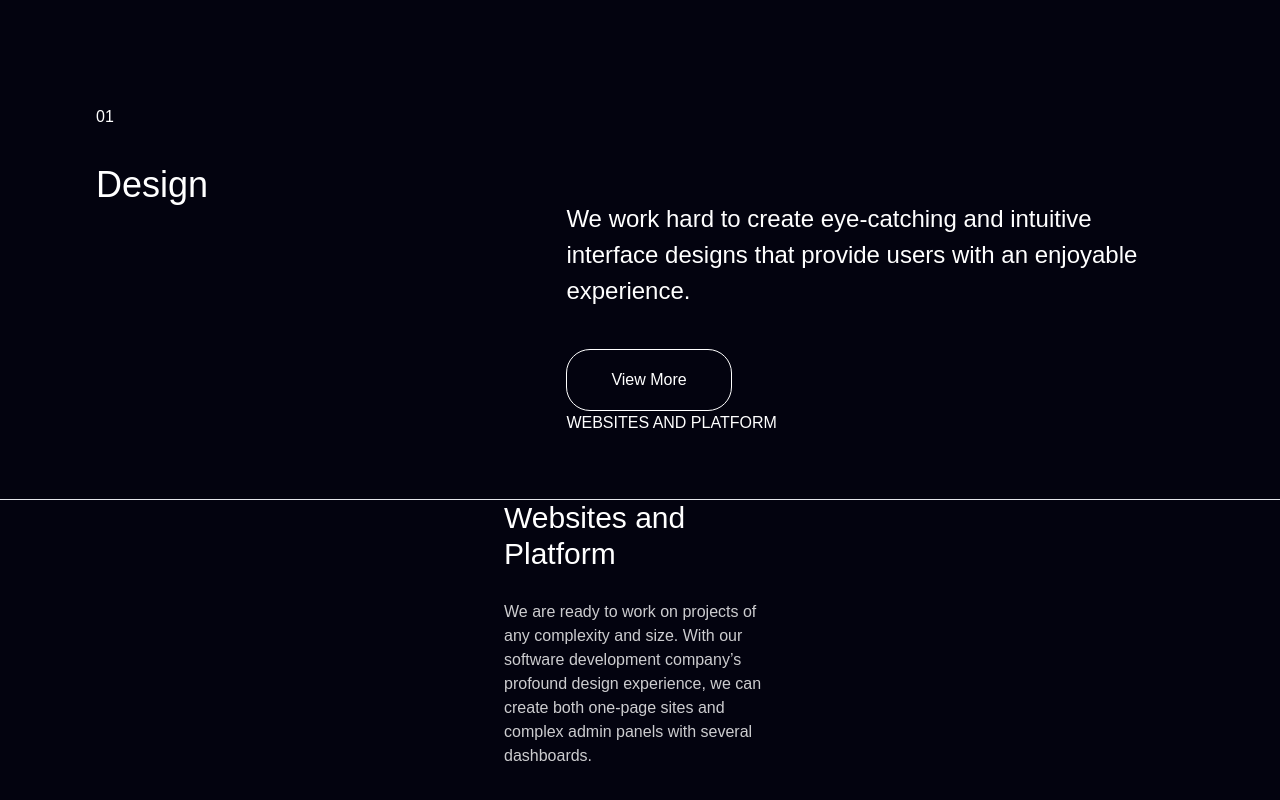
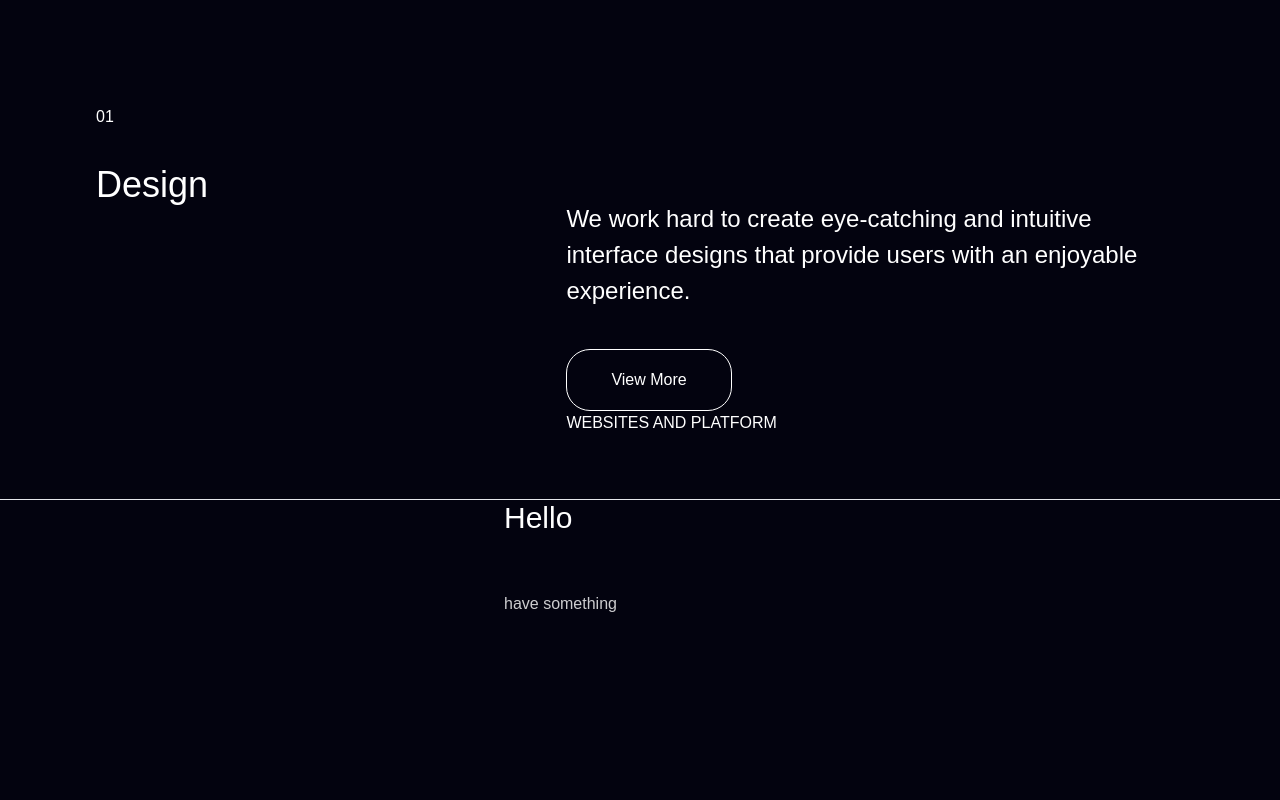
Before and after one commit to Rishi2600/web-syde, a Next.js app: page / in a window 1280 px wide. Shown: the part 1650-2450 px from the top of the page. Built offline with nearby package versions, Linux system fonts and the light colour scheme.

Commit message:
make HomeService section dynamic

```diff
--- a/src/app/page.tsx
+++ b/src/app/page.tsx
@@ -24,7 +24,7 @@ export default function Home() {
 
       <hr className="text-red-600 bg-red-900" />
       <div className="m-auto flex justify-center align-middle">
-          <HomeService />
+          <HomeService title={"Hello"} description={"have something"} image={"/websites-dark.webp"} />
       </div>
 
     </>
--- a/src/components/ui/HomeService.tsx
+++ b/src/components/ui/HomeService.tsx
@@ -1,17 +1,31 @@
 import Link from "next/link";
 
-export default function HomeService() {
+interface ServiceComp {
+    title: string;
+    description: string;
+    image: string;
+}
+
+
+// Make this Component Impressive as well as dynamic!
+
+export default function HomeService({title, description, image}: ServiceComp) {
     return (
         <>
+        {/* TODO: HAVE A LOOK AND LET ME KNOW IF ANYTHING WE CAN IMPROVE HERE
+        Make the 2nd child or nth child whatever its called should be invisible. */}
             <div className="px-6 flex flex-col w-3/12 mb-12 relative min-h-80 box-border text-secondary">
                 <Link href={"should-be-dynamic-as-a-prop"}>
                 <span className="origin-center duration-1000 opacity-0 hover:opacity-80 ease-out">
-                    <img src="/websites-dark.webp" alt="Website image" className="m-auto border-none absolute box-border max-h-full max-w-full object-cover" />
+                    {/* <img src="/websites-dark.webp" alt="Website image" className="m-auto border-none absolute box-border max-h-full max-w-full object-cover" /> */}
+                    <img src={image} alt="Website image" className="m-auto border-none absolute box-border max-h-full max-w-full object-cover" />
                 </span>
 
-                <span className="flex flex-col flex-wrap">
-                <h3 className="text-3xl font-medium min-h-16 leading-9 mb-7">Websites and Platform</h3>
-                <p className="mb-6 opacity-80 leading-normal">We are ready to work on projects of any complexity and size. With our software development company’s profound design experience, we can create both one-page sites and complex admin panels with several dashboards.</p>
+                <span className="flex flex-col flex-wrap hover:invisible">
+                {/* <h3 className="text-3xl font-medium min-h-16 leading-9 mb-7">Websites and Platform</h3> */}
+                <h3 className="text-3xl font-medium min-h-16 leading-9 mb-7">{title}</h3>
+                {/* <p className="mb-6 opacity-80 leading-normal">We are ready to work on projects of any complexity and size. With our software development company’s profound design experience, we can create both one-page sites and complex admin panels with several dashboards.</p> */}
+                <p className="mb-6 opacity-80 leading-normal">{description}</p>
                 </span>
             </Link>
             </div>
```
